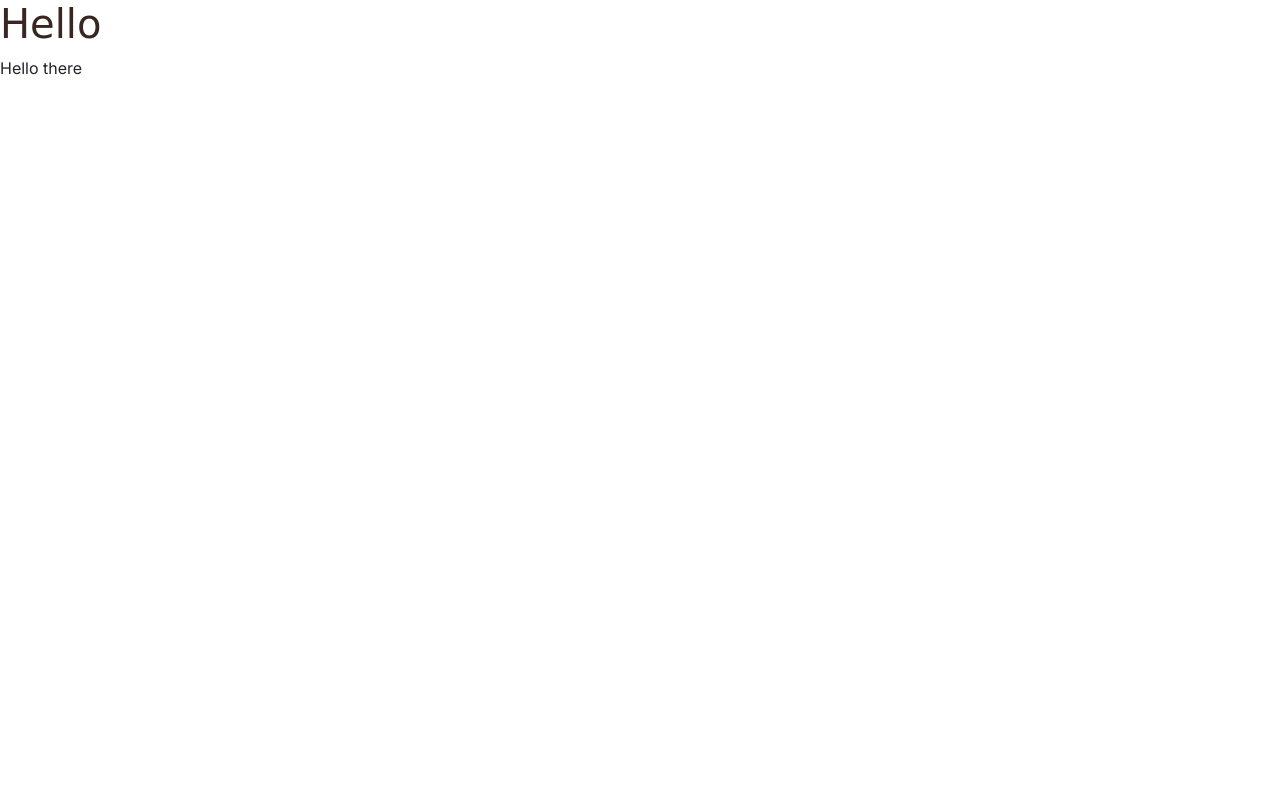
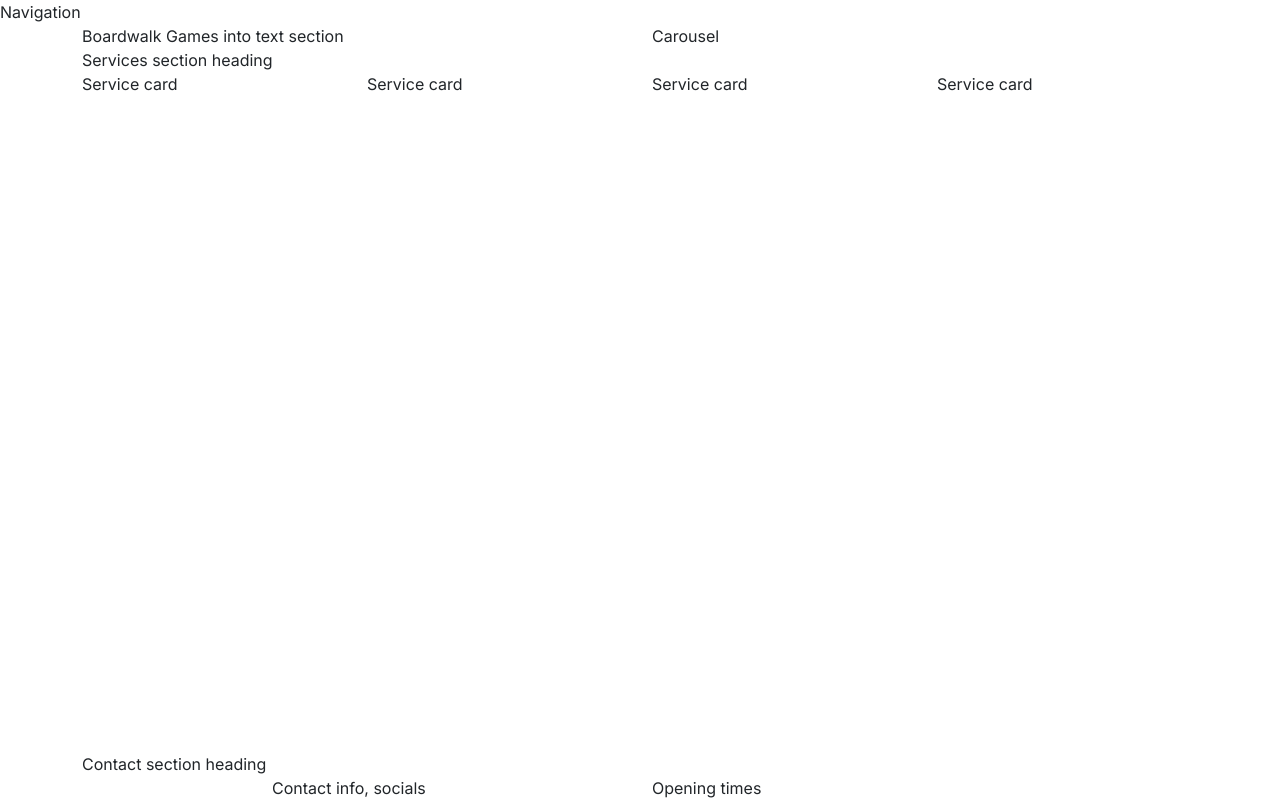
Before and after one commit to FollowRob/boardwalkgames, a plain HTML site: page index.html in a window 1280 px wide. Drawn offline with nearby package versions, Linux system fonts and the light colour scheme; a web font is replaced by a local one.

Commit message:
added html boilerplate

```diff
--- a/index.html
+++ b/index.html
@@ -1,7 +1,14 @@
 <!doctype html>
 <html lang="en">
     <head>
-        <title>Title</title>
+        <title>Boardwalk Games | Home</title>
+
+        <meta name="description" content="Boardwalk Games, your ultimate gaming retreat! Perfect for casual gamers, enthusiasts, and student gatherings. Visit us for your next adventure in board gaming.">
+        <!-- favicons generated by favicon.io -->
+        <link rel="apple-touch-icon" sizes="180x180" href="assets/images/apple-touch-icon.png">
+        <link rel="icon" type="image/png" sizes="32x32" href="assets/images/favicon-32x32.png">
+        <link rel="icon" type="image/png" sizes="16x16" href="assets/images/favicon-16x16.png">
+
         <!-- Required meta tags -->
         <meta charset="utf-8" />
         <meta
@@ -24,16 +31,46 @@
         <script src="https://kit.fontawesome.com/88bfd03b4f.js" crossorigin="anonymous"></script>
     </head>
 
-    <body>
+    <!-- Classes on body work w/ md-auto on footer to keep it at the bottom of the page -->
+    <body class="d-flex flex-column min-vh-100">
         <header>
             <!-- place navbar here -->
+             <div>Navigation</div>
+
+             <!-- Header with carousel -->
+              <header class="container">
+                <div class="row">
+                    <div class="col-12 col-xl-6">Boardwalk Games into text section</div>
+                    <div class="col-12 col-xl-6">Carousel</div>
+                </div>
+              </header>
         </header>
         <main>
-            <h1>Hello</h1>
-            <p class="sub-heading-color">Hello there</P>
+            <!-- Services section -->
+            <section class="container">
+                <div class="row">
+                    <div class="col-12">Services section heading</div>
+                    <div class="col-12 col-md-6 col-xl-3">Service card</div>
+                    <div class="col-12 col-md-6 col-xl-3">Service card</div>
+                    <div class="col-12 col-md-6 col-xl-3">Service card</div>
+                    <div class="col-12 col-md-6 col-xl-3">Service card</div>
+                </div>
+            </section>
+
         </main>
-        <footer>
+
+        <!-- md-auto added to push footer to bottom -->
+        <footer class="mt-auto">
             <!-- place footer here -->
+             <div class="container">
+                <div class="row justify-content-center">
+                    <div class="col-12">Contact section heading</div>
+                    <!-- Contact info -->
+                    <div class="col-12 col-md-6 col-xl-4">Contact info, socials</div>
+                    <!-- Opening times -->
+                    <div class="col-12 col-md-6 col-xl-4">Opening times</div>
+                </div>
+             </div>
         </footer>
         <!-- Bootstrap JavaScript Libraries -->
         <script
```
